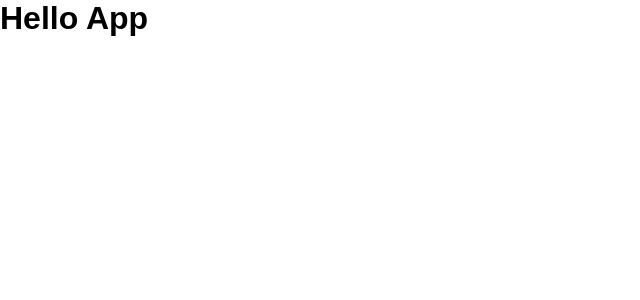
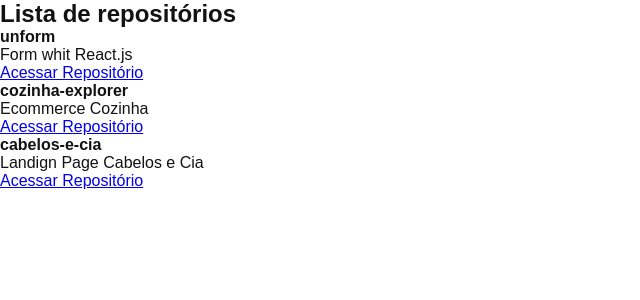
Before and after one commit to renyzeraa/reactjs-fundamentals, a React app: page / in a window 1280 px wide. Shown: the top 300 px of the page, without its empty margins (0-640 px from the left). Built offline with nearby package versions, Linux system fonts and the light colour scheme.

Commit message:
feat: componente de lista e item de lista de repositorios

```diff
--- a/src/App.jsx
+++ b/src/App.jsx
@@ -1,5 +1,6 @@
+import { RepositoryList } from './components/repository-list'
 import './style/global.scss'
 
 export function App(){
-  return <h1>Hello App</h1>
+  return <RepositoryList/>
 }
--- /dev/null
+++ b/src/components/repository-item.jsx
@@ -0,0 +1,9 @@
+export function RepositoryItem({ name, description, link}){
+  return (
+    <li>
+      <strong>{name}</strong>
+      <p>{description}</p>
+      <a href={link}>Acessar Repositório</a>
+    </li>
+  )
+}
--- /dev/null
+++ b/src/components/repository-list.jsx
@@ -0,0 +1,30 @@
+import { RepositoryItem } from "./repository-item"
+
+const itens = [
+  {
+    name: 'unform',
+    description: 'Form whit React.js',
+    link: 'https://github.com/'
+  },
+  {
+    name: 'cozinha-explorer',
+    description: 'Ecommerce Cozinha',
+    link: 'https://github.com/'
+  },
+  {
+    name: 'cabelos-e-cia',
+    description: 'Landign Page Cabelos e Cia',
+    link: 'https://github.com/'
+  }
+]
+
+export function RepositoryList() {
+  return (
+    <section className="repository-list">
+      <h1> Lista de repositórios </h1>
+      <ul>
+        {itens.map(({description, link, name}) => <RepositoryItem description={description} name={name} link={link}/>)}
+      </ul>
+    </section>
+  )
+}
--- a/src/style/global.scss
+++ b/src/style/global.scss
@@ -4,5 +4,7 @@
   padding: 0;
 }
 body {
-  font-family: Arial, sans-serif;
+  font-family: 'Helvetica News', Arial, sans-serif;
+  font-size: 16px;
+  color: #121214;
 }
```
